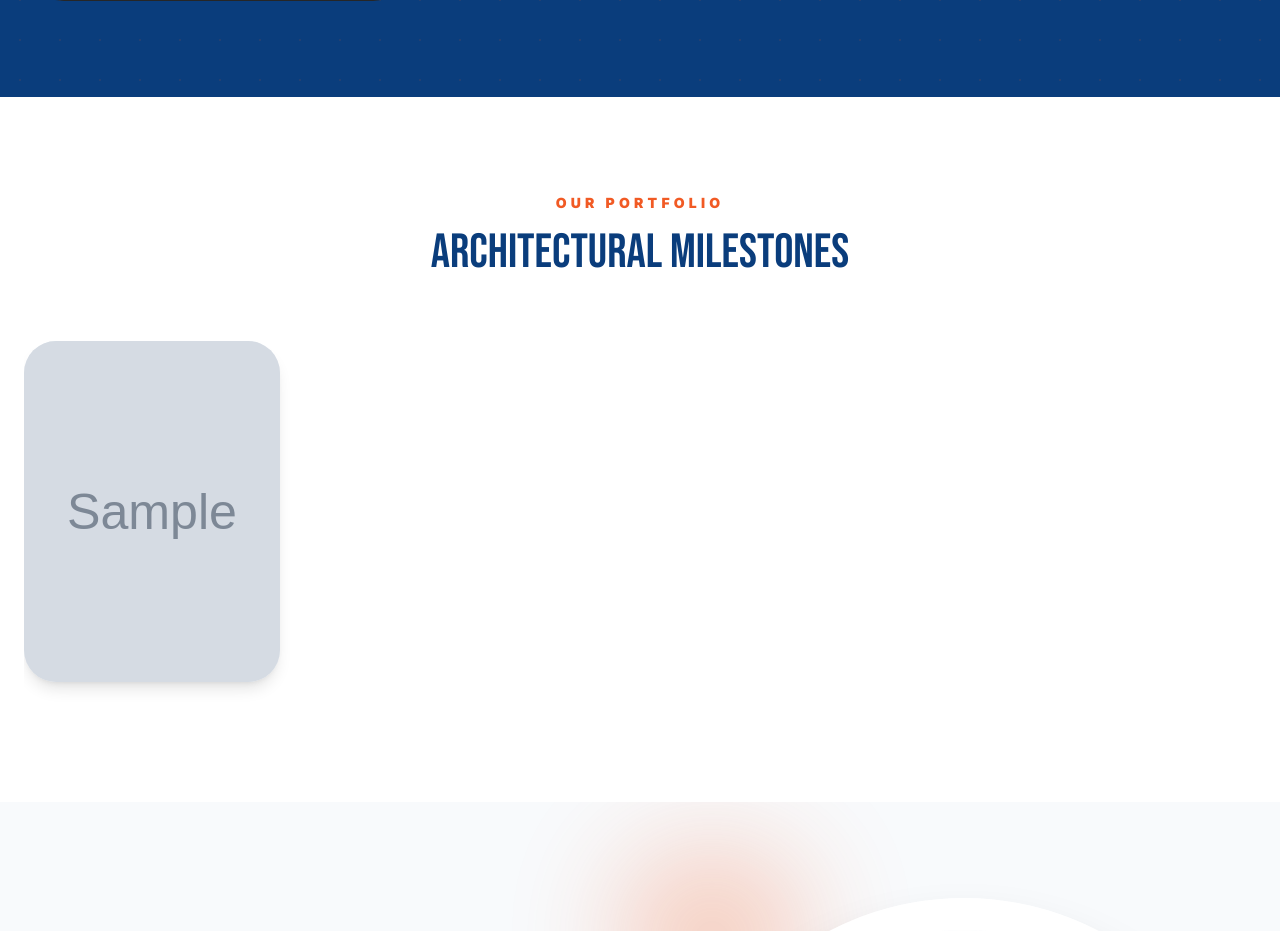
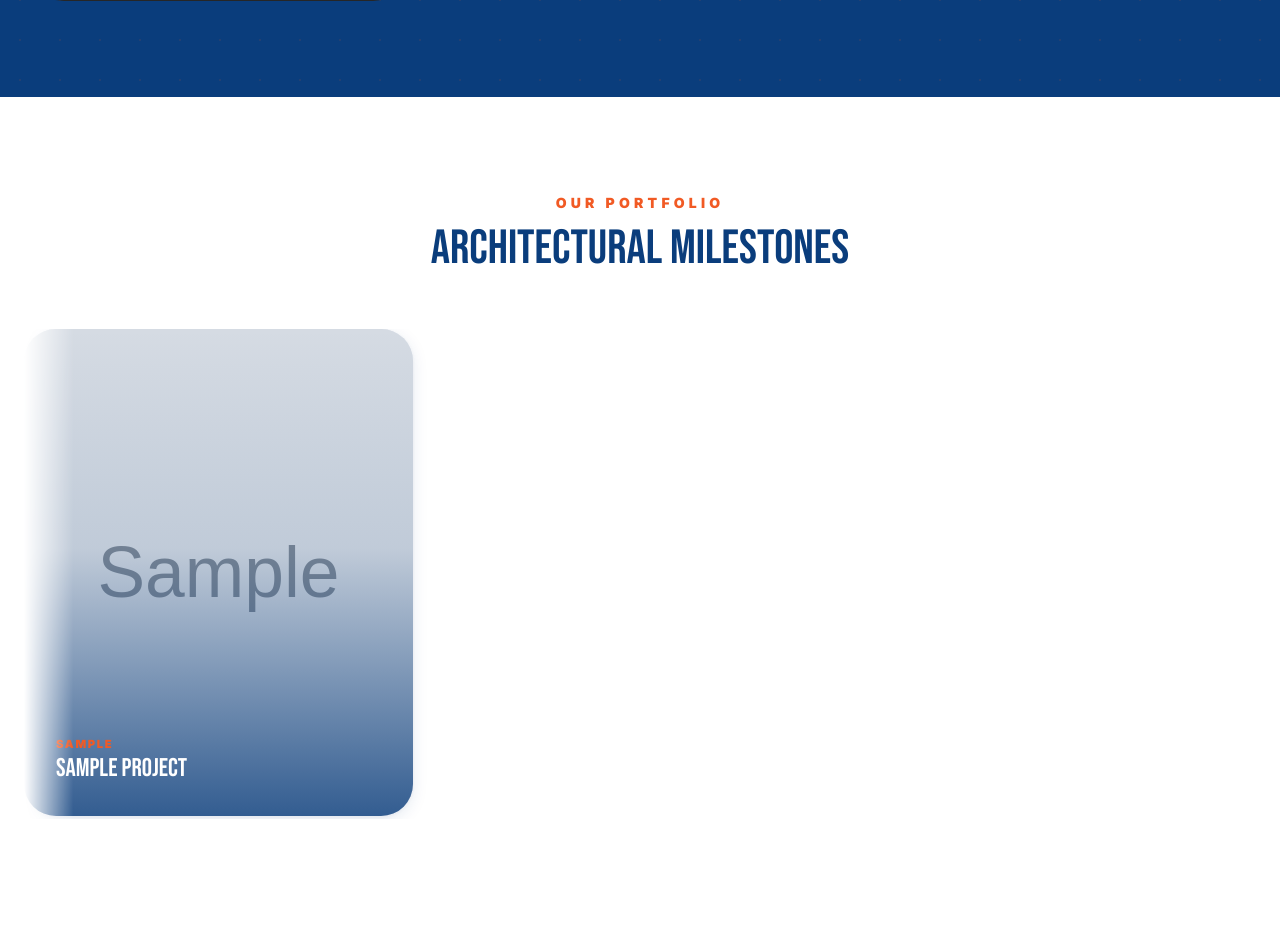
Before and after one commit to Gitloggers/Hydria, a PHP site: page / in a window 1280 px wide. Shown: the part 4102-5033 px from the top of the page. Run offline with PHP 8.4, Linux system fonts and the light colour scheme; tables that the repository leaves empty hold one stand-in row (values such as "Sample post"); grey boxes marked "Sample" are stand-in pictures; style sheets or scripts are compiled from the project's sources.

Commit message:
lastest change

```diff
--- a/api/header.php
+++ b/api/header.php
@@ -41,6 +41,9 @@ if (file_exists('modern-ui.css')) {
 
     <!-- Lucide Icons -->
     <script src="https://unpkg.com/lucide@latest"></script>
+
+    <!-- Swiper.js -->
+    <link rel="stylesheet" href="https://cdn.jsdelivr.net/npm/swiper@11/swiper-bundle.min.css">
 
     <link rel="stylesheet" href="<?php echo $base_path; ?>modern-ui.css?v=2.0">
 </head>
--- a/api/index.php
+++ b/api/index.php
@@ -459,86 +459,332 @@
     </div>
 </section>
 
-<!-- Projects Gallery -->
-<section id="projects" class="py-24 bg-white">
+<!-- Projects Gallery – Horizontal Carousel -->
+<section id="projects" class="py-24 bg-white overflow-hidden">
     <div class="max-w-7xl mx-auto px-6">
-        <div class="text-center space-y-4 mb-16">
+
+        <!-- Section Heading -->
+        <div class="text-center space-y-3 mb-14 reveal">
             <h2 class="text-accent font-black text-sm uppercase tracking-[0.3em]">OUR PORTFOLIO</h2>
             <h3 class="text-primary text-5xl font-display">ARCHITECTURAL MILESTONES</h3>
         </div>
 
-        <div class="relative group/carousel">
-            <div id="projects-carousel" class="flex gap-6 overflow-x-auto scroll-smooth pb-6 snap-x snap-mandatory" style="scrollbar-width: none; -ms-overflow-style: none;">
+        <!-- Mobile swipe hint (auto-fades) -->
+        <div class="swipe-hint" aria-hidden="true">
+            <svg xmlns="http://www.w3.org/2000/svg" viewBox="0 0 24 24" fill="none" stroke="currentColor" stroke-width="2.5" stroke-linecap="round" stroke-linejoin="round">
+                <path d="M5 12h14M13 6l6 6-6 6"/>
+            </svg>
+            Swipe to explore
+        </div>
+
+        <!-- Swiper Carousel -->
+        <div class="swiper projects-swiper">
+            <div class="swiper-wrapper">
                 <?php
                 require_once 'db.php';
                 try {
                     $stmt = $pdo->query("SELECT * FROM projects ORDER BY id DESC");
-                    $i = 0;
                     if ($stmt->rowCount() > 0) {
                         while ($row = $stmt->fetch()) {
-                            $title = htmlspecialchars($row['title'] ?? 'Project Title');
-                            $category = htmlspecialchars($row['category'] ?? 'Category');
+                            $title     = htmlspecialchars($row['title']    ?? 'Project Title');
+                            $category  = htmlspecialchars($row['category'] ?? 'Category');
                             $image_url = htmlspecialchars($row['image_url'] ?? 'assets/villa.png');
                             if (strpos($image_url, 'assets/') === 0) {
                                 $image_url = (isset($base_path) ? $base_path : '') . $image_url;
                             }
-
                             echo "
-                            <div class=\"reveal reveal-delay-1 group relative overflow-hidden rounded-[2rem] bg-slate-100 aspect-[3/4] shadow-lg hover:shadow-2xl transition-all duration-500 flex-shrink-0 w-64 snap-start\">
-                                <img src=\"$image_url\" alt=\"$title\" class=\"w-full h-full object-cover transition-transform duration-700 group-hover:scale-110\">
-                                <div class=\"absolute inset-0 bg-gradient-to-t from-primary/90 via-primary/20 to-transparent opacity-0 group-hover:opacity-100 transition-opacity duration-500 flex flex-col justify-end p-8\">
-                                    <span class=\"text-accent font-black text-xs uppercase tracking-widest mb-2 transform translate-y-4 group-hover:translate-y-0 transition-transform duration-500\">$category</span>
-                                    <h4 class=\"text-white text-2xl font-display transform translate-y-4 group-hover:translate-y-0 transition-transform duration-500 delay-75\">$title</h4>
+                            <div class=\"swiper-slide\">
+                                <div class=\"proj-card\">
+                                    <img src=\"$image_url\" alt=\"$title\" class=\"proj-img\" draggable=\"false\" loading=\"lazy\">
+                                    <div class=\"proj-overlay\">
+                                        <div class=\"proj-overlay-text\">
+                                            <span class=\"proj-category\">$category</span>
+                                            <h4 class=\"proj-title\">$title</h4>
+                                        </div>
+                                    </div>
                                 </div>
                             </div>";
-                            $i++;
                         }
                     } else {
-                        echo "<p class='text-center py-20 text-slate-400 w-full'>No projects found in the database.</p>";
+                        echo "<div class=\"swiper-slide\"><p class='text-center py-20 text-slate-400'>No projects found in the database.</p></div>";
                     }
                 } catch (PDOException $e) {
-                    echo "<p class='text-center py-20 text-slate-400 w-full'>Database connection error.</p>";
+                    echo "<div class=\"swiper-slide\"><p class='text-center py-20 text-slate-400'>Database connection error.</p></div>";
                 }
                 ?>
             </div>
-
-            <button id="scroll-left" class="hidden md:flex absolute left-4 top-1/2 -translate-y-1/2 w-12 h-12 bg-white/90 backdrop-blur-md rounded-full shadow-2xl items-center justify-center text-primary hover:bg-accent hover:text-white transition-all duration-300 z-10 opacity-0 group-hover/carousel:opacity-100">
-                <i data-lucide="chevron-left" class="w-5 h-5"></i>
-            </button>
-            <button id="scroll-right" class="hidden md:flex absolute right-4 top-1/2 -translate-y-1/2 w-12 h-12 bg-white/90 backdrop-blur-md rounded-full shadow-2xl items-center justify-center text-primary hover:bg-accent hover:text-white transition-all duration-300 z-10 opacity-0 group-hover/carousel:opacity-100">
-                <i data-lucide="chevron-right" class="w-5 h-5"></i>
-            </button>
         </div>
 
-        <script>
-            (function() {
-                const carousel = document.getElementById('projects-carousel');
-                const leftBtn = document.getElementById('scroll-left');
-                const rightBtn = document.getElementById('scroll-right');
-                if (!carousel || !leftBtn || !rightBtn) return;
-
-                const scrollAmount = 300;
-
-                leftBtn.addEventListener('click', () => {
-                    carousel.scrollBy({ left: -scrollAmount, behavior: 'smooth' });
-                });
-
-                rightBtn.addEventListener('click', () => {
-                    carousel.scrollBy({ left: scrollAmount, behavior: 'smooth' });
-                });
-
-                const updateButtons = () => {
-                    leftBtn.style.opacity = carousel.scrollLeft <= 10 ? '0' : '';
-                    rightBtn.style.opacity = carousel.scrollLeft + carousel.clientWidth >= carousel.scrollWidth - 10 ? '0' : '';
-                };
-
-                carousel.addEventListener('scroll', updateButtons);
-                window.addEventListener('resize', updateButtons);
-                updateButtons();
-            })();
-        </script>
+        <!-- Dot Pagination -->
+        <div id="proj-pagination" class="flex justify-center gap-2 mt-10"></div>
     </div>
 </section>
+
+<style>
+/* ═══════════════════════════════════════════════
+   Projects Carousel — Full Responsive Styles
+   Brand: Royal Blue #0A3D7C · Orange #F15A24
+   ═══════════════════════════════════════════════ */
+
+/* ── Carousel container ── */
+.projects-swiper {
+    overflow: visible;          /* allow edge-fade to work */
+    width: 100%;
+    padding-bottom: 4px;        /* room for box-shadow on cards */
+    /* Mask: content fades at the right edge to hint at more slides */
+    -webkit-mask-image: linear-gradient(
+        to right,
+        transparent 0%,
+        black 4%,
+        black 88%,
+        transparent 100%
+    );
+    mask-image: linear-gradient(
+        to right,
+        transparent 0%,
+        black 4%,
+        black 88%,
+        transparent 100%
+    );
+}
+
+/* On very small screens skip the left fade so the first card isn't clipped */
+@media (max-width: 480px) {
+    .projects-swiper {
+        -webkit-mask-image: linear-gradient(
+            to right,
+            black 0%,
+            black 88%,
+            transparent 100%
+        );
+        mask-image: linear-gradient(
+            to right,
+            black 0%,
+            black 88%,
+            transparent 100%
+        );
+    }
+}
+
+/* ── Slide sizing ── */
+.projects-swiper .swiper-slide {
+    height: auto;               /* let aspect-ratio drive height */
+    border-radius: 2rem;
+    /* subtle 3-D depth shift as non-active slides recede */
+    opacity: 0.85;
+    transform: scale(0.97);
+    transition: opacity 0.4s ease, transform 0.4s ease;
+    will-change: transform, opacity;
+}
+
+/* Fully-visible/active slide */
+.projects-swiper .swiper-slide-active,
+.projects-swiper .swiper-slide-visible {
+    opacity: 1;
+    transform: scale(1);
+}
+
+/* ── Project card ── */
+.proj-card {
+    position: relative;
+    width: 100%;
+    overflow: hidden;
+    border-radius: 2rem;
+    background: #e2e8f0;        /* slate-200 placeholder */
+
+    /* Responsive card height via aspect-ratio */
+    aspect-ratio: 4 / 5;
+
+    box-shadow:
+        0 4px 16px rgba(10, 61, 124, 0.10),
+        0 1px  4px rgba(10, 61, 124, 0.06);
+
+    cursor: grab;
+    transition:
+        box-shadow 0.4s ease,
+        transform  0.4s ease;
+}
+.proj-card:active { cursor: grabbing; }
+
+/* Lift & deepen shadow on hover (desktop) */
+@media (hover: hover) {
+    .proj-card:hover {
+        box-shadow:
+            0 20px 48px rgba(10, 61, 124, 0.18),
+            0  6px 16px rgba(10, 61, 124, 0.10);
+        transform: translateY(-4px);
+    }
+    /* Zoom image on card hover */
+    .proj-card:hover .proj-img {
+        transform: scale(1.08);
+    }
+    /* Reveal overlay on hover */
+    .proj-card:hover .proj-overlay {
+        opacity: 1;
+    }
+    .proj-card:hover .proj-overlay-text {
+        transform: translateY(0);
+        opacity: 1;
+    }
+}
+
+/* ── Card image ── */
+.proj-img {
+    width: 100%;
+    height: 100%;
+    object-fit: cover;
+    display: block;
+    transition: transform 0.7s cubic-bezier(0.25, 0.46, 0.45, 0.94);
+    pointer-events: none;
+    user-select: none;
+    -webkit-user-drag: none;
+}
+
+/* ── Gradient overlay ── */
+.proj-overlay {
+    position: absolute;
+    inset: 0;
+    background: linear-gradient(
+        to top,
+        rgba(10, 61, 124, 0.92) 0%,
+        rgba(10, 61, 124, 0.22) 50%,
+        transparent 100%
+    );
+    opacity: 0;
+    transition: opacity 0.45s ease;
+    display: flex;
+    flex-direction: column;
+    justify-content: flex-end;
+    padding: 2rem;
+}
+
+/* ── Overlay text ── */
+.proj-category {
+    color: #F15A24;
+    font-size: 0.7rem;
+    font-weight: 900;
+    text-transform: uppercase;
+    letter-spacing: 0.15em;
+    margin-bottom: 0.4rem;
+    font-family: Inter, sans-serif;
+}
+
+.proj-title {
+    color: #fff;
+    font-family: 'Bebas Neue', sans-serif;
+    font-size: 1.6rem;
+    line-height: 1.15;
+    margin: 0;
+}
+
+.proj-overlay-text {
+    transform: translateY(12px);
+    opacity: 0;
+    transition:
+        transform 0.45s cubic-bezier(0.22, 1, 0.36, 1),
+        opacity   0.45s ease;
+    transition-delay: 0.05s;
+}
+
+/* On touch devices always show overlay (no hover) */
+@media (hover: none) {
+    .proj-overlay {
+        opacity: 1;
+        background: linear-gradient(
+            to top,
+            rgba(10, 61, 124, 0.80) 0%,
+            rgba(10, 61, 124, 0.10) 55%,
+            transparent 100%
+        );
+    }
+    .proj-overlay-text {
+        transform: translateY(0);
+        opacity: 1;
+    }
+}
+
+/* ── Swipe hint badge (mobile only) ── */
+.swipe-hint {
+    display: none;
+}
+
+@media (max-width: 767px) {
+    .swipe-hint {
+        display: inline-flex;
+        align-items: center;
+        gap: 0.4rem;
+        margin: 0 auto 1.5rem;
+        padding: 0.35rem 0.9rem;
+        background: rgba(10, 61, 124, 0.07);
+        border: 1px solid rgba(10, 61, 124, 0.14);
+        border-radius: 9999px;
+        font-size: 0.72rem;
+        font-weight: 700;
+        color: #0A3D7C;
+        letter-spacing: 0.05em;
+        text-transform: uppercase;
+        /* Fade out after 3 s once the user starts scrolling */
+        animation: hintFade 4s ease 1.5s forwards;
+    }
+    .swipe-hint svg {
+        width: 14px;
+        height: 14px;
+        flex-shrink: 0;
+        animation: nudge 1.2s ease-in-out infinite;
+    }
+    @keyframes nudge {
+        0%, 100% { transform: translateX(0); }
+        50%       { transform: translateX(4px); }
+    }
+    @keyframes hintFade {
+        0%   { opacity: 1; }
+        80%  { opacity: 1; }
+        100% { opacity: 0; pointer-events: none; }
+    }
+
+    /* Slightly shorter cards on mobile */
+    .proj-card {
+        aspect-ratio: 3 / 4;
+    }
+}
+
+/* ── Pagination dots ── */
+#proj-pagination {
+    display: flex;
+    align-items: center;
+    justify-content: center;
+    gap: 0.45rem;
+    margin-top: 2.25rem;
+    min-height: 16px;
+}
+
+#proj-pagination .swiper-pagination-bullet {
+    width: 8px;
+    height: 8px;
+    background: #0A3D7C;
+    opacity: 0.22;
+    border-radius: 9999px;
+    transition: width 0.35s cubic-bezier(0.22, 1, 0.36, 1),
+                background 0.25s ease,
+                opacity 0.25s ease;
+    cursor: pointer;
+    display: inline-block;
+    flex-shrink: 0;
+}
+
+#proj-pagination .swiper-pagination-bullet-active {
+    width: 28px;
+    background: #F15A24;
+    opacity: 1;
+}
+
+/* ── Section heading responsive ── */
+@media (max-width: 480px) {
+    #projects h3.font-display {
+        font-size: 2.4rem;
+    }
+}
+</style>
 
 <!-- Why Choose Us -->
 <section class="py-24 bg-slate-50 relative overflow-hidden">
```
Also changed, not shown: api/admin_projects.php (+33 -17 lines), api/footer.php (+42 -0 lines), api/login.php (+34 -7 lines), optimize_images.php (added, +114 -0 lines), assets/hero.png, assets/logo_white_bg.png (deleted), tailwind-input.css.
